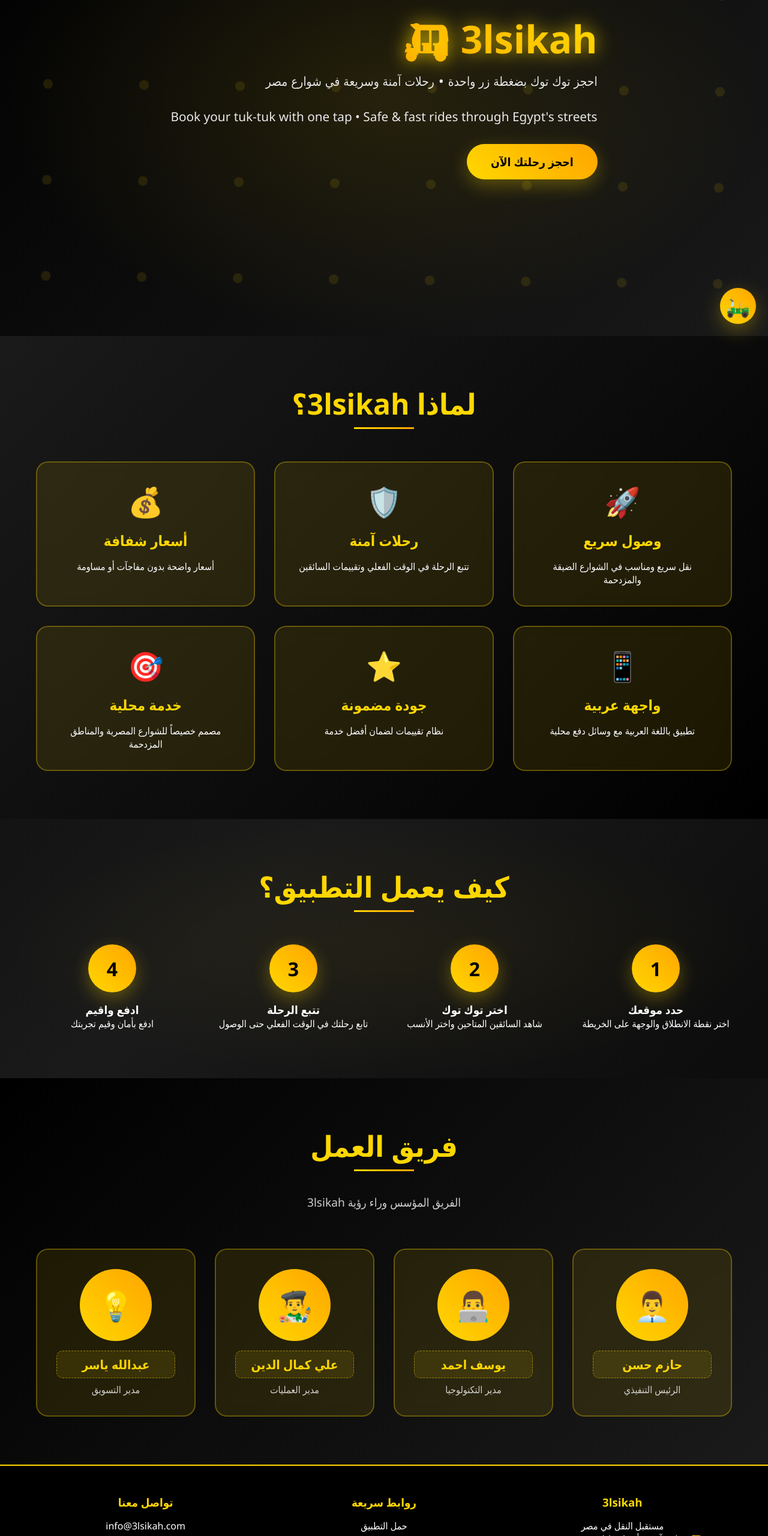
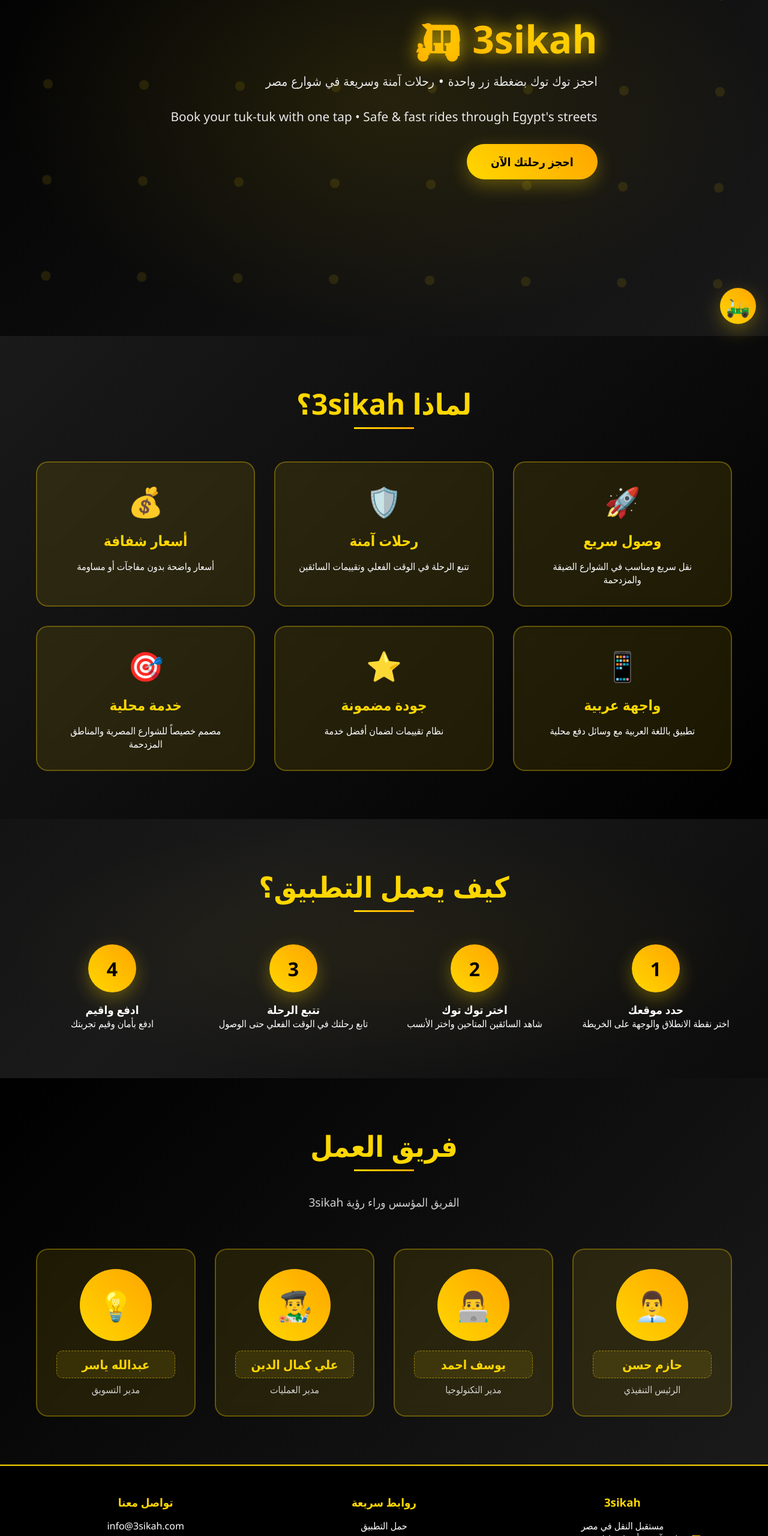
Before and after one commit to Youssef-Ali-971/ai_website_trial, a plain HTML site: page index.html in a window 1280 px wide. Shown: the part 240-2800 px from the top of the page at 60% size. Drawn offline with Linux system fonts and the light colour scheme.

Commit message:
Update index.html

```diff
--- a/index.html
+++ b/index.html
@@ -3,7 +3,7 @@
 <head>
     <meta charset="UTF-8">
     <meta name="viewport" content="width=device-width, initial-scale=1.0">
-    <title>3lsikah - ع السكه</title>
+    <title>3sikah - ع السكه</title>
     <style>
         * {
             margin: 0;
@@ -393,7 +393,7 @@
 <body>
     <header>
         <nav>
-            <div class="logo">🛺 3lsikah</div>
+            <div class="logo">🛺 3sikah</div>
             <ul class="nav-links">
                 <li><a href="#home">الرئيسية</a></li>
                 <li><a href="#features">المميزات</a></li>
@@ -407,7 +407,7 @@
     <section id="home" class="hero">
         <div class="container">
             <div class="hero-content">
-                <h1>3lsikah 🛺</h1>
+                <h1>3sikah 🛺</h1>
                 <p class="arabic">احجز توك توك بضغطة زر واحدة • رحلات آمنة وسريعة في شوارع مصر</p>
                 <p>Book your tuk-tuk with one tap • Safe & fast rides through Egypt's streets</p>
                 <a href="#" class="cta-button">احجز رحلتك الآن</a>
@@ -417,7 +417,7 @@
 
     <section id="features" class="features">
         <div class="container">
-            <h2 class="section-title">لماذا 3lsikah؟</h2>
+            <h2 class="section-title">لماذا 3sikah؟</h2>
             <div class="features-grid">
                 <div class="feature-card">
                     <div class="feature-icon">🚀</div>
@@ -485,7 +485,7 @@
         <div class="container">
             <h2 class="section-title">فريق العمل</h2>
             <p style="text-align: center; font-size: 1.2rem; margin-bottom: 2rem; opacity: 0.8;">
-                الفريق المؤسس وراء رؤية 3lsikah
+                الفريق المؤسس وراء رؤية 3sikah
             </p>
             <div class="team-grid">
                 <div class="team-member">
@@ -516,7 +516,7 @@
         <div class="container">
             <div class="footer-content">
                 <div class="footer-section">
-                    <h3>3lsikah</h3>
+                    <h3>3sikah</h3>
                     <p>مستقبل النقل في مصر</p>
                     <p>🛺 رحلات آمنة • أسعار عادلة • خدمة متميزة</p>
                 </div>
@@ -529,7 +529,7 @@
                 </div>
                 <div class="footer-section">
                     <h3>تواصل معنا</h3>
-                    <a href="mailto:info@tuktukeride.com">info@3lsikah.com</a>
+                    <a href="mailto:info@tuktukeride.com">info@3sikah.com</a>
                     <a href="tel:+20123456789">+20 123 456 789</a>
                     <a href="#">فيسبوك • تويتر • إنستغرام</a>
                 </div>
```
